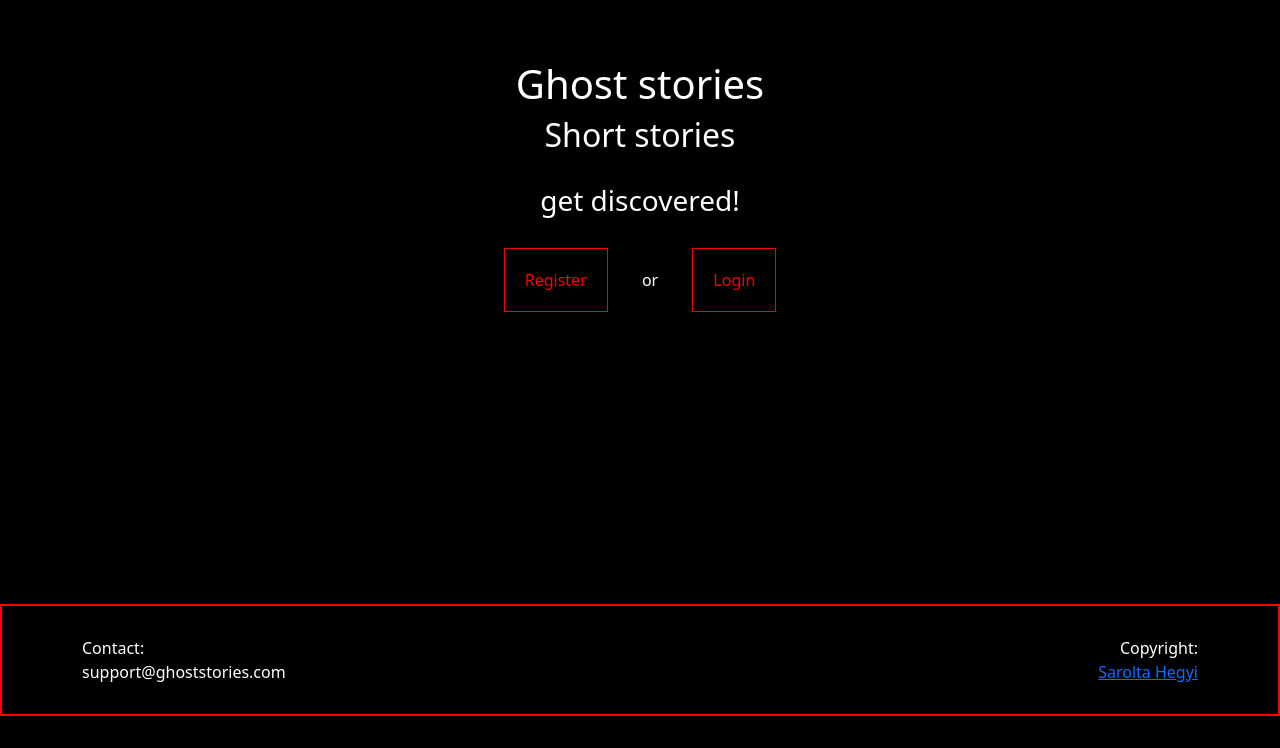
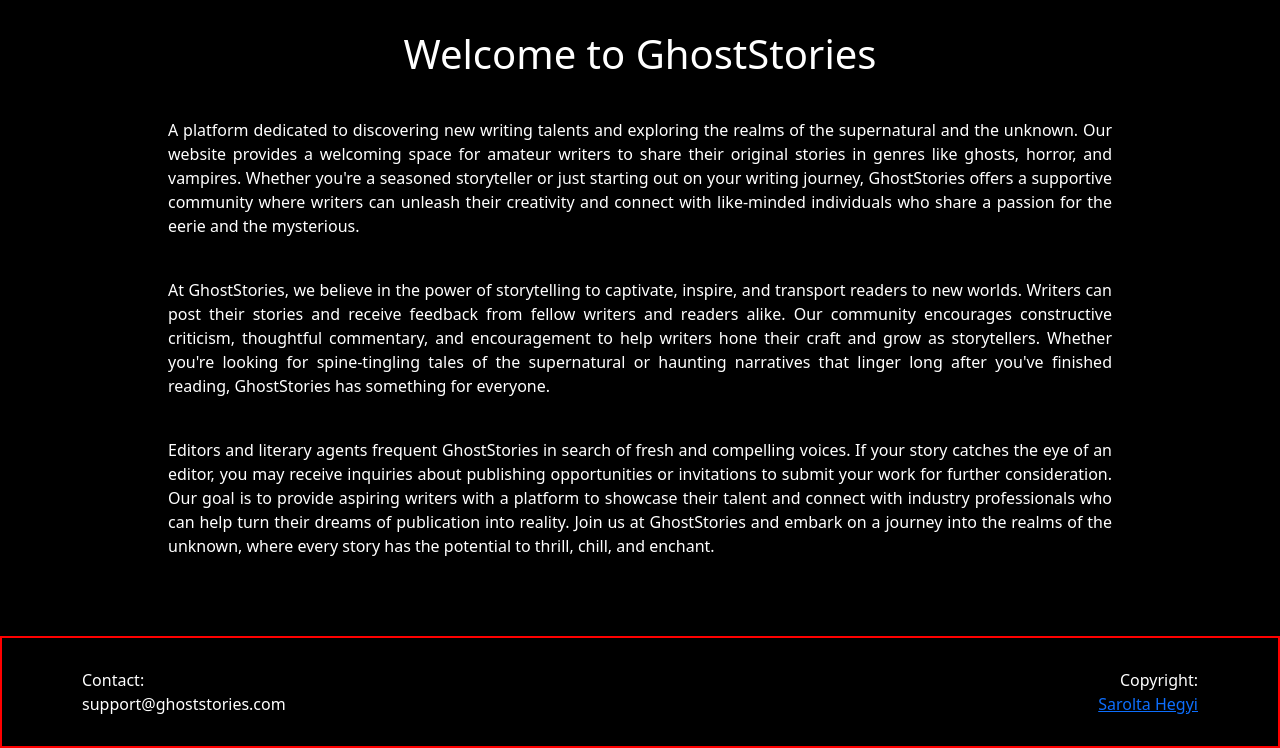
Before and after one commit to saroltah/ghost_stories, a Django app: page /about/ in a window 1280 px wide. Shown: the part 84-832 px from the top of the page. Before the commit the page ends 800 px from the top, so only its background shows below. Run offline with Django 4.2, Linux system fonts and the light colour scheme; some libraries are stand-ins or nearby versions; some web fonts are replaced.

Commit message:
add basic text and styling to about page

```diff
--- a/home/urls.py
+++ b/home/urls.py
@@ -3,6 +3,6 @@ from django.urls import path
 
 urlpatterns = [
     path('', views.Index.as_view(), name='index'),
-    path('about/', views.Index.as_view(), name='about'),
+    path('about/', views.About.as_view(), name='about'),
     path('terms/', views.Index.as_view(), name='terms'),
 ]
--- a/home/views.py
+++ b/home/views.py
@@ -3,3 +3,6 @@ from django.views.generic import TemplateView
 
 class Index(TemplateView):
     template_name = "index.html"
+
+class About(TemplateView):
+    template_name = "about.html"
--- a/static/css/base.css
+++ b/static/css/base.css
@@ -153,6 +153,22 @@ footer {
   margin: 0 auto;
 }
 
+/*about*/
+#about {
+  margin: 30px auto;
+  width: 80%
+}
+
+#about h1 {
+  text-align: center;
+  margin: 30px
+}
+
+#about p {
+  text-align: justify;
+  margin: 40px
+}
+
 /*media*/
 
 @media (min-width: 769px) {
--- a/templates/about.html
+++ b/templates/about.html
@@ -1,6 +1,40 @@
 {%extends "base.html"%}
 
 {%block content%}
-<h1>about</h1>
-
+<section id="about">
+  <h1>Welcome to GhostStories</h1>
+  <div class="about-text">
+    <p>
+      A platform dedicated to discovering new writing talents and exploring the realms of the
+      supernatural and the unknown. Our website provides a welcoming space for amateur writers to share their original
+      stories
+      in genres like ghosts, horror, and vampires. Whether you're a seasoned storyteller or just starting out on your
+      writing
+      journey, GhostStories offers a supportive community where writers can unleash their creativity and connect with
+      like-minded individuals who share a passion for the eerie and the mysterious.
+    </p>
+    <p>
+      At GhostStories, we believe in the power of storytelling to captivate, inspire, and transport readers to new
+      worlds.
+      Writers can post their stories and receive feedback from fellow writers and readers alike. Our community
+      encourages
+      constructive criticism, thoughtful commentary, and encouragement to help writers hone their craft and grow as
+      storytellers. Whether you're looking for spine-tingling tales of the supernatural or haunting narratives that
+      linger
+      long after you've finished reading, GhostStories has something for everyone.
+    </p>
+    <p>
+      Editors and literary agents frequent GhostStories in search of fresh and compelling voices. If your story catches
+      the
+      eye of an editor, you may receive inquiries about publishing opportunities or invitations to submit your work for
+      further consideration. Our goal is to provide aspiring writers with a platform to showcase their talent and
+      connect
+      with
+      industry professionals who can help turn their dreams of publication into reality. Join us at GhostStories and
+      embark
+      on
+      a journey into the realms of the unknown, where every story has the potential to thrill, chill, and enchant.
+    </p>
+  </div>
+</section>
 {%endblock%}
```
